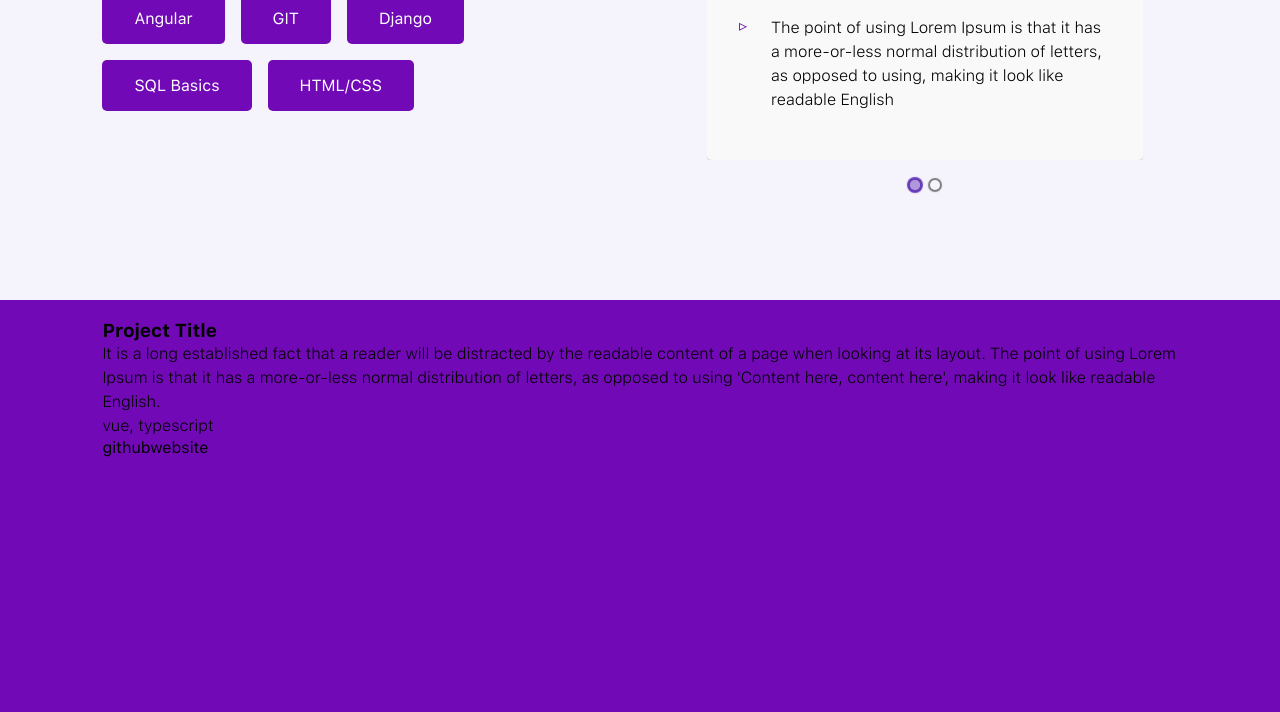
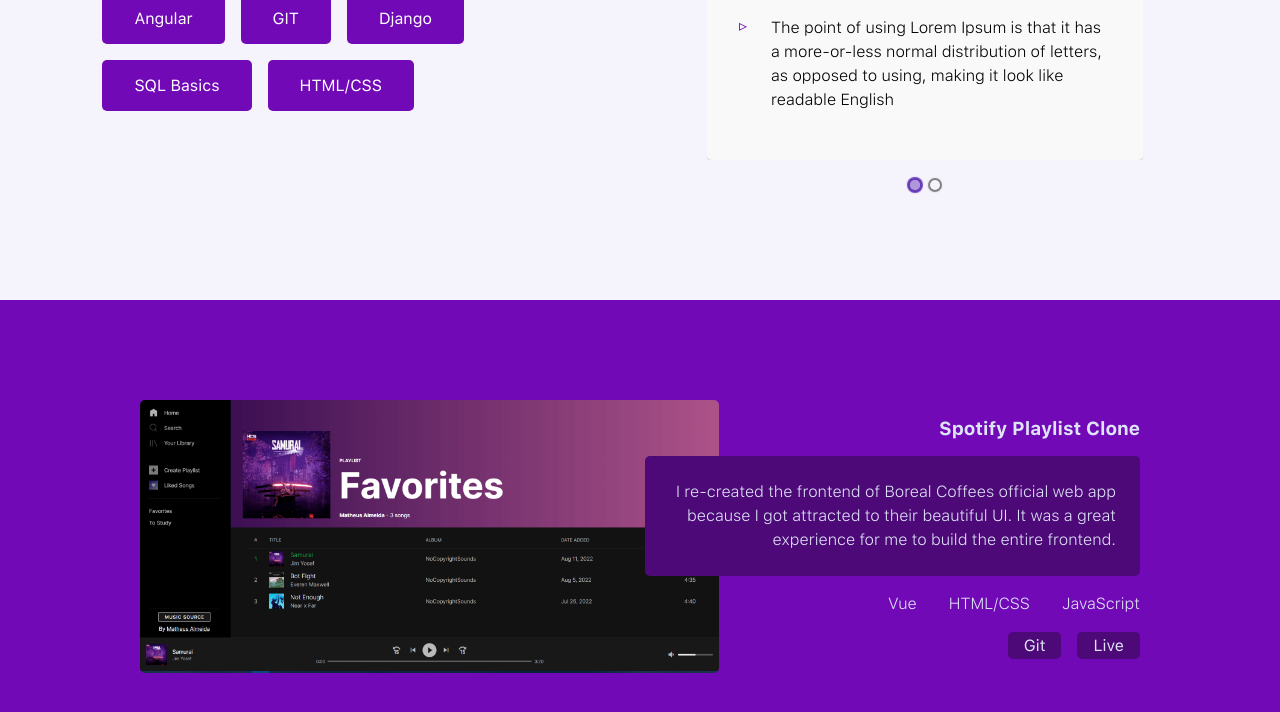
Before and after one commit to matheusjv11/My-Portfolio-, a Next.js app: page / in a window 1280 px wide. Shown: the part 1300-2012 px from the top of the page. Built offline with nearby package versions, Linux system fonts and the light colour scheme.

Commit message:
Advancing on projects section

```diff
--- /dev/null
+++ b/src/pages/components/Base/LinkButton/index.tsx
@@ -0,0 +1,13 @@
+import { Link } from "@/types/Link";
+import { LinkButtonWrapper } from "./style";
+
+export default function LinkButton ({
+    title,
+    url
+}: Link) {
+    return (
+        <LinkButtonWrapper href={url} target="_blank">
+            {title}
+        </ LinkButtonWrapper>
+    )
+}
--- /dev/null
+++ b/src/pages/components/Base/LinkButton/style.ts
@@ -0,0 +1,7 @@
+import styled from 'styled-components'
+
+export const LinkButtonWrapper = styled.a`
+    background: var(--dark-purple);
+    padding: 4px 1rem;
+    border-radius: var(--radius);
+`;
--- /dev/null
+++ b/src/pages/components/Base/ProjectCard/index.tsx
@@ -0,0 +1,36 @@
+import { Project } from "@/types/Project"
+import LinkButton from "../LinkButton"
+import { ProjectCardWrapper } from "./style"
+
+
+export default function ProjectCard ({
+    title,
+    description,
+    link,
+    github,
+    tech,
+    banner
+}: Project) {
+    return(
+        <ProjectCardWrapper>
+            <div className="project-banner">
+                <img src={banner} alt="Project banner preview" />
+            </div>
+           <div className="project-description">
+                <h3>{title}</h3>
+                <div className="box">
+                    <p>{description}</p>
+                </div>
+                <div className="tech-row">
+                    { tech.map(t => {
+                        return <p>{t}</ p>
+                    })}
+                </div>
+                <div className="links-row">
+                    <LinkButton title='Git' url={github}/>
+                    <LinkButton title='Live' url={link}/>
+                </div>
+           </div>
+        </ ProjectCardWrapper>
+    )
+}
--- /dev/null
+++ b/src/pages/components/Base/ProjectCard/style.ts
@@ -0,0 +1,47 @@
+import styled from 'styled-components'
+
+export const ProjectCardWrapper = styled.li`
+    display: grid;
+    position: relative;
+    grid-template-columns: repeat(12, 1fr);
+    gap: 10px;
+    color: var(--light-text);
+    align-items: center;
+
+    .project-banner {
+        grid-area: 1 / 6 / -1 /-1;
+        grid-column: 1 / 8;
+
+        img {
+            max-width: 100%;
+            border-radius: var(--radius);
+        }
+    }
+
+    .project-description {
+        grid-area: 1 / 1 / -1 / 7;
+        grid-column: 7 / -1;
+        text-align: right;
+        display: flex;
+        flex-direction: column;
+        gap: 1rem;
+
+        .box {
+            padding: 1.5rem;
+            border-radius: var(--radius);
+            background: var(--dark-purple);
+        }
+
+        .tech-row {
+            display: flex;
+            gap: 2rem;
+            justify-content: flex-end;
+        }
+
+        .links-row {
+            display: flex;
+            justify-content: flex-end;
+            gap: 1rem;
+        }
+    }
+`;
--- a/src/pages/components/Projects/index.tsx
+++ b/src/pages/components/Projects/index.tsx
@@ -1,21 +1,16 @@
+import ProjectCard from "../Base/ProjectCard"
+import { Projects as MyProjects } from "./service"
 import { ProjectsSection } from "./style"
 
 
-export default function InitialPage () {
+export default function Projects () {
     return(
         <ProjectsSection id='projects'>
-           <img src="" alt="" />
-           <div>
-            <h3>Project Title</h3>
-            <div>
-                <p>It is a long established fact that a reader will be distracted by the readable content of a page when looking at its layout. The point of using Lorem Ipsum is that it has a more-or-less normal distribution of letters, as opposed to using 'Content here, content here', making it look like readable English.</p>
-            </div>
-            <p>vue, typescript</p>
-            <div>
-                <a href="/">github</a>
-                <a href="/">website</a>
-            </div>
-           </div>
+            <ul>
+                { MyProjects.map( project => {
+                    return <ProjectCard {...project} />
+                })}
+            </ul>
         </ProjectsSection>
     )
 }
--- /dev/null
+++ b/src/pages/components/Projects/service.ts
@@ -0,0 +1,16 @@
+import {  Project } from "@/types/Project"
+
+export const Projects: Array<Project> = [
+    {
+        title: 'Spotify Playlist Clone',
+        description: 'I re-created the frontend of Boreal Coffees official web app because I got attracted to their beautiful UI. It was a great experience for me to build the entire frontend.',
+        link: 'https://music-playlist-psi.vercel.app/',
+        github: 'https://github.com/matheusjv11/Spotify-clone',
+        tech: [
+            'Vue',
+            'HTML/CSS',
+            'JavaScript'
+        ],
+        banner: 'images/project-spotify.png'
+    }
+]
--- a/src/pages/components/Projects/style.ts
+++ b/src/pages/components/Projects/style.ts
@@ -2,5 +2,10 @@ import styled from 'styled-components'
 import { Section } from '@/pages/components/Base/style'
 
 export const ProjectsSection = styled(Section)`
-
+    ul {
+        list-style-type: none;
+        padding-top: 100px;
+        max-width: 1000px;
+        margin: auto;
+    }
 `;
--- a/src/styles/globals.css
+++ b/src/styles/globals.css
@@ -1,6 +1,8 @@
 :root {
   --bg-color: #f5f4fc;
+  --light-text: #dee4f7;
   --purple: #7209b7;
+  --dark-purple: #4d0978;
   --radius: 5px;
 }
 
--- /dev/null
+++ b/src/types/Link.ts
@@ -0,0 +1,4 @@
+export type Link = {
+    title: string,
+    url: string
+}
--- /dev/null
+++ b/src/types/Project.ts
@@ -0,0 +1,8 @@
+export type Project = {
+    title: string,
+    description: string,
+    link: string,
+    github: string,
+    tech: Array<string>,
+    banner: string
+}
```
Also changed, not shown: public/images/project-spotify.png (added), src/types/Experience.ts (line endings or trailing spaces).
